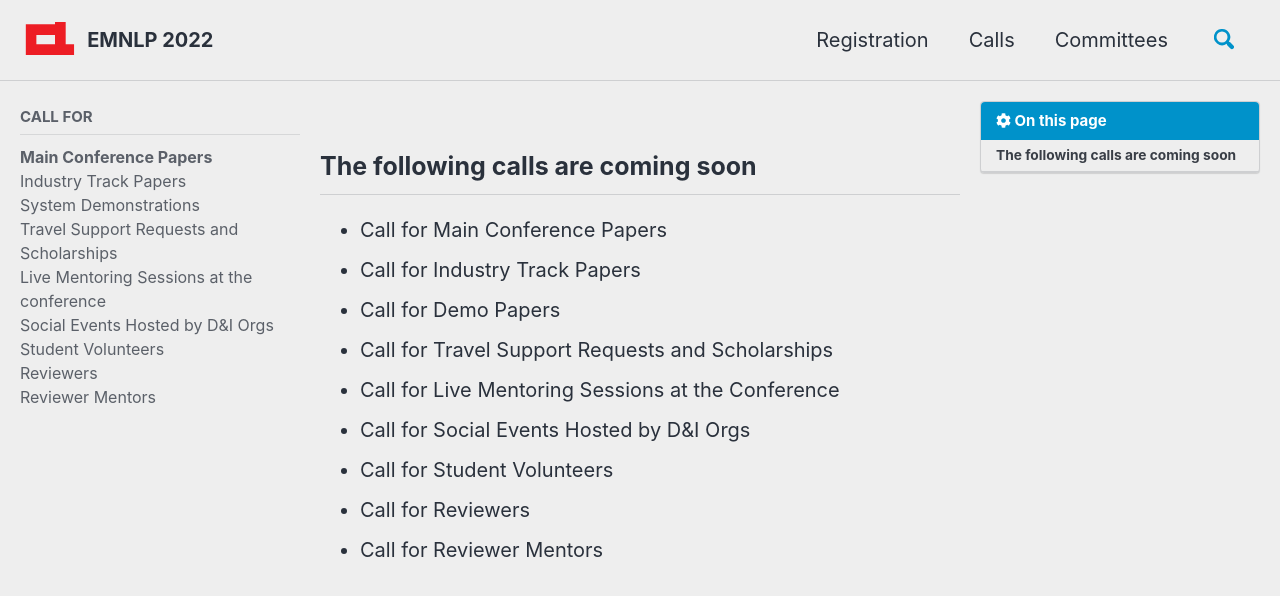
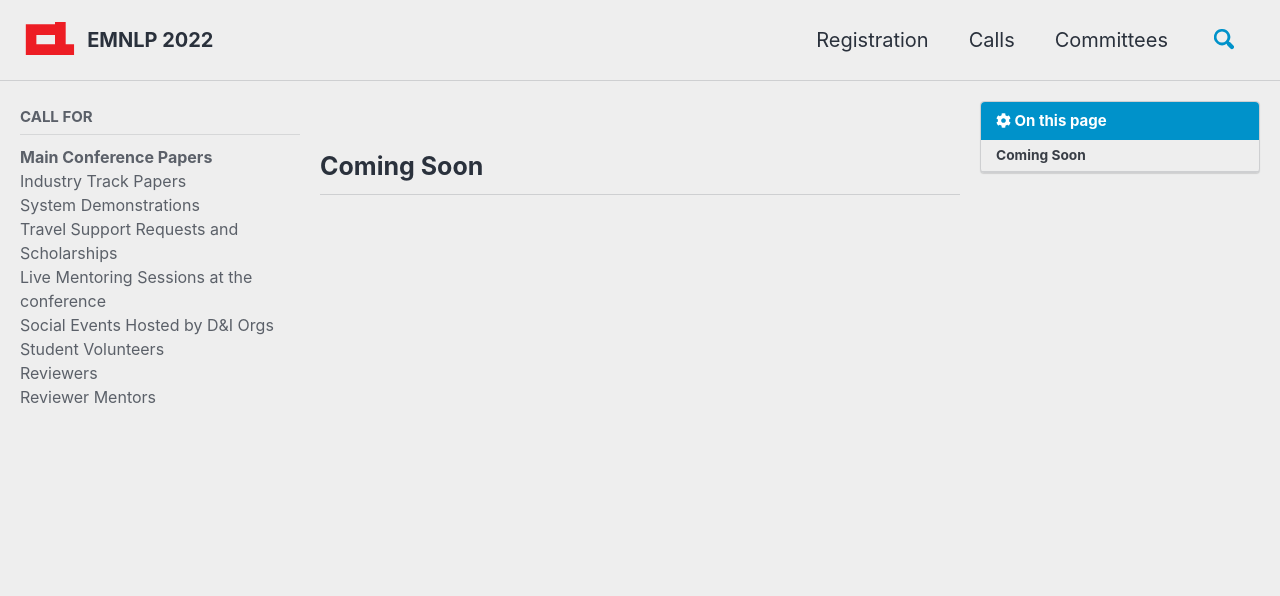
Before and after one commit to yxni98/EMNLP_2022, a Jekyll site: the page built from _pages/calls/papers-call.md, in a window 1280 px wide and 900 px high. Shown: the top 596 px of the window. Built offline with Jekyll 4.4.1, drawn with Linux system fonts in a browser that asks for light colours; cached includes are drawn as plain includes; nearby versions of some CDN libraries; comment, search, counter and statistics services are not loaded.

Commit message:
Update papers-call.md
delete redundant content

```diff
--- a/_pages/calls/papers-call.md
+++ b/_pages/calls/papers-call.md
@@ -224,14 +224,4 @@ All accepted papers must be presented at the conference to appear in the proceed
 
 **General chair:** Kristina Toutanova (Google)-->
 
-## The following calls are coming soon
-
-- Call for Main Conference Papers
-- Call for Industry Track Papers
-- Call for Demo Papers
-- Call for Travel Support Requests and Scholarships
-- Call for Live Mentoring Sessions at the Conference
-- Call for Social Events Hosted by D&I Orgs
-- Call for Student Volunteers
-- Call for Reviewers
-- Call for Reviewer Mentors
+## Coming Soon
```
